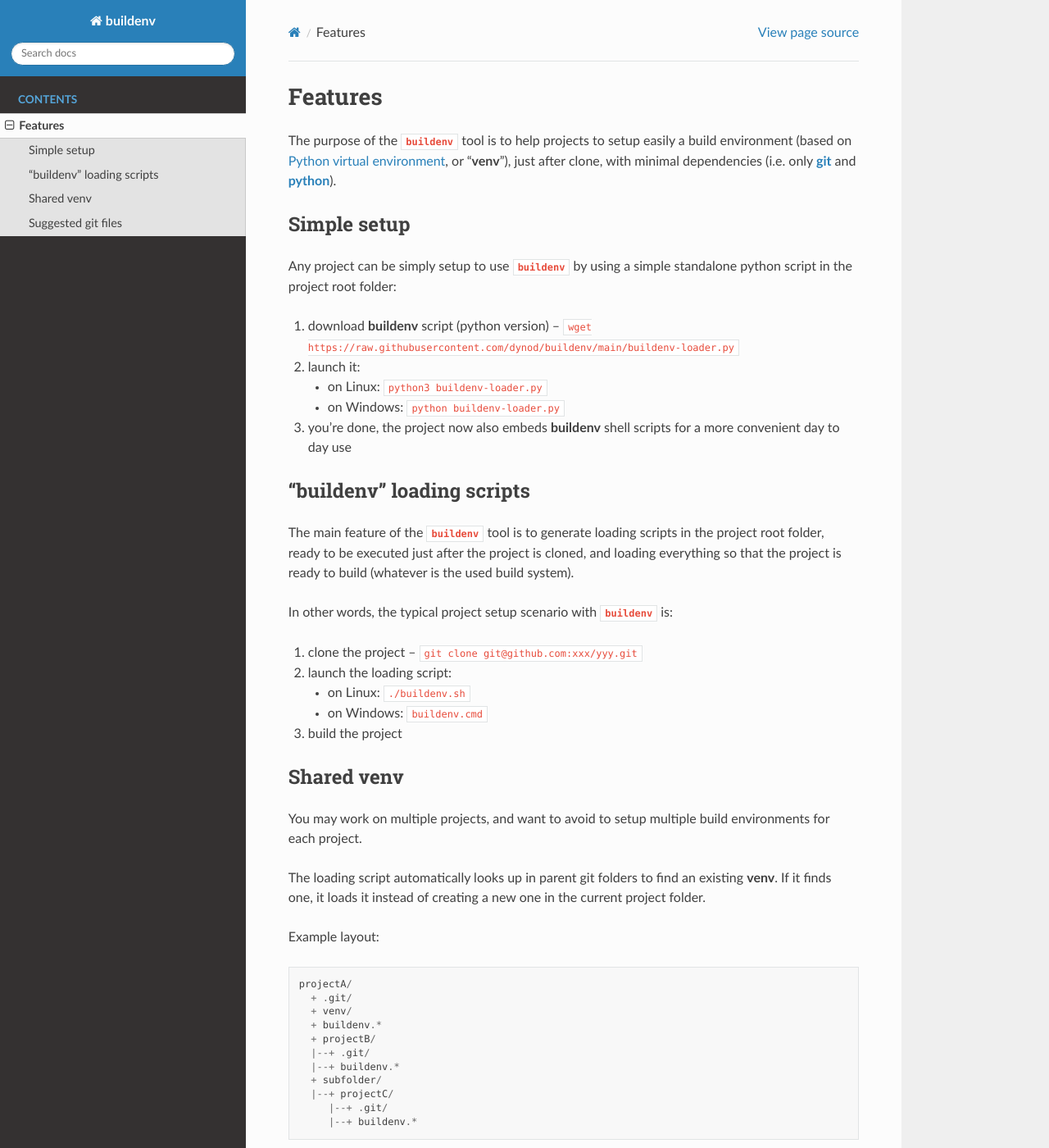
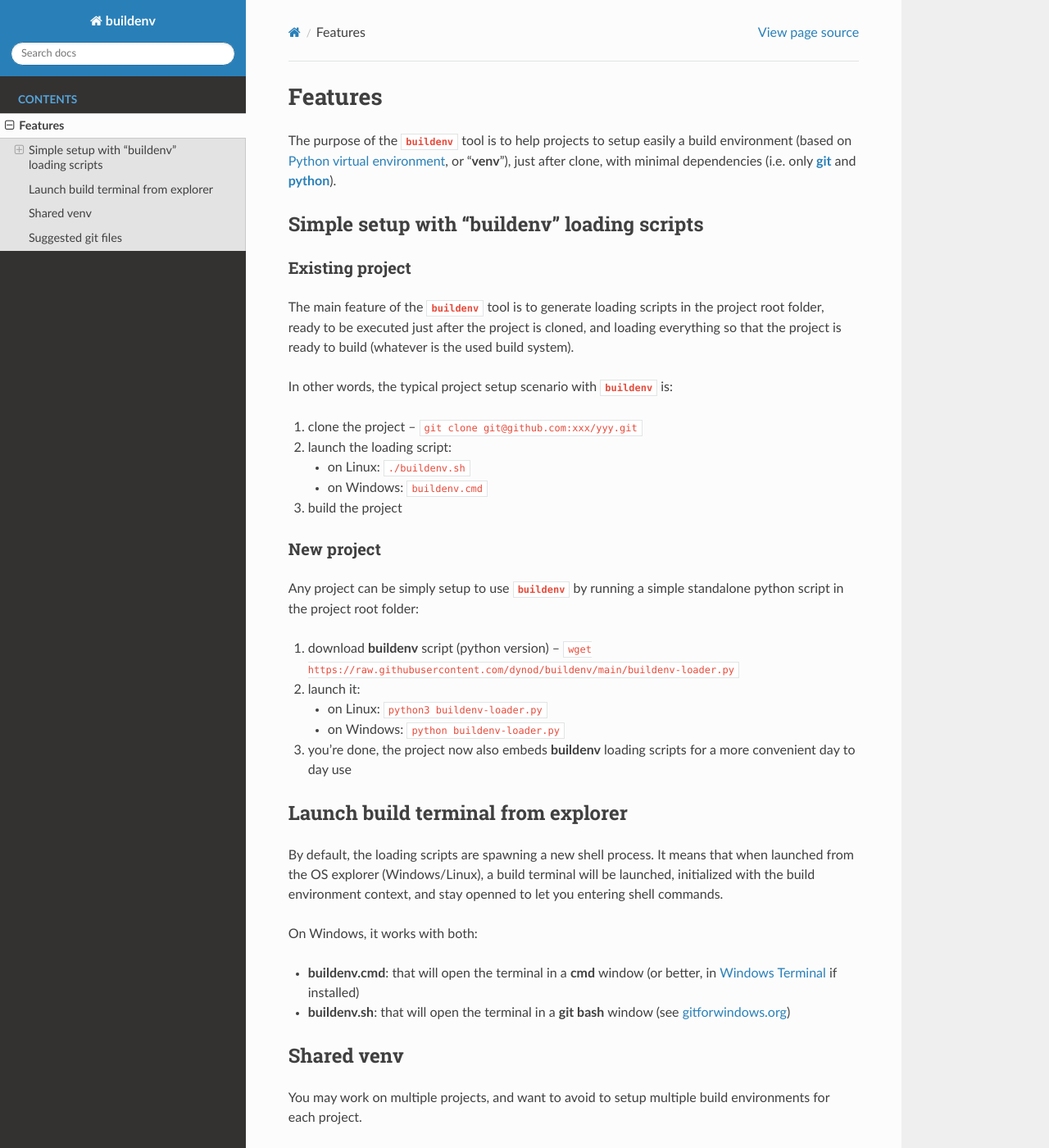
Before and after one commit to ismaelbalaghni/buildenv, a Sphinx documentation site: the page built from doc/features.md, in a window 1280 px wide and 1400 px high. Shown: the whole window at 82% size. Built offline with Sphinx 7.4.7 and the Read the Docs theme 2.0.0, drawn with Linux system fonts in a browser that asks for light colours.

Commit message:
Update doc for terminal launch -- resolves #8 #9

```diff
--- a/doc/features.md
+++ b/doc/features.md
@@ -2,16 +2,9 @@
 
 The purpose of the **`buildenv`** tool is to help projects to setup easily a build environment (based on [Python virtual environment](https://docs.python.org/3/library/venv.html), or "**venv**"), just after clone, with minimal dependencies (i.e. only [**git**](https://git-scm.com/) and [**python**](https://www.python.org/)).
 
-## Simple setup
+## Simple setup with "buildenv" loading scripts
 
-Any project can be simply setup to use **`buildenv`** by using a simple standalone python script in the project root folder:
-1. download **buildenv** script (python version) -- `wget https://raw.githubusercontent.com/dynod/buildenv/main/buildenv-loader.py`
-1. launch it:
-    * on Linux: `python3 buildenv-loader.py`
-    * on Windows: `python buildenv-loader.py`
-1. you're done, the project now also embeds **buildenv** shell scripts for a more convenient day to day use
-
-## "buildenv" loading scripts
+### Existing project
 
 The main feature of the **`buildenv`** tool is to generate loading scripts in the project root folder, ready to be executed just after the project is cloned, and loading everything so that the project is ready to build (whatever is the used build system).
 
@@ -21,6 +14,23 @@
     * on Linux: `./buildenv.sh`
     * on Windows: `buildenv.cmd`
 1. build the project
+
+### New project
+
+Any project can be simply setup to use **`buildenv`** by running a simple standalone python script in the project root folder:
+1. download **buildenv** script (python version) -- `wget https://raw.githubusercontent.com/dynod/buildenv/main/buildenv-loader.py`
+1. launch it:
+    * on Linux: `python3 buildenv-loader.py`
+    * on Windows: `python buildenv-loader.py`
+1. you're done, the project now also embeds **buildenv** loading scripts for a more convenient day to day use
+
+## Launch build terminal from explorer
+
+By default, the loading scripts are spawning a new shell process. It means that when launched from the OS explorer (Windows/Linux), a build terminal will be launched, initialized with the build environment context, and stay openned to let you entering shell commands.
+
+On Windows, it works with both:
+* **buildenv.cmd**: that will open the terminal in a **cmd** window (or better, in [Windows Terminal](https://github.com/microsoft/terminal) if installed)
+* **buildenv.sh**: that will open the terminal in a **git bash** window (see [gitforwindows.org](https://gitforwindows.org/))
 
 ## Shared venv
 
```
